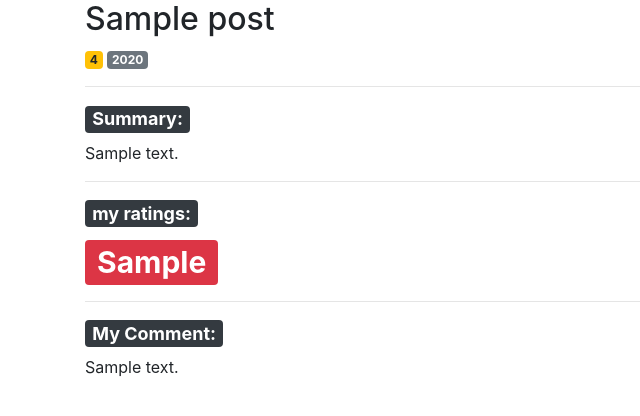
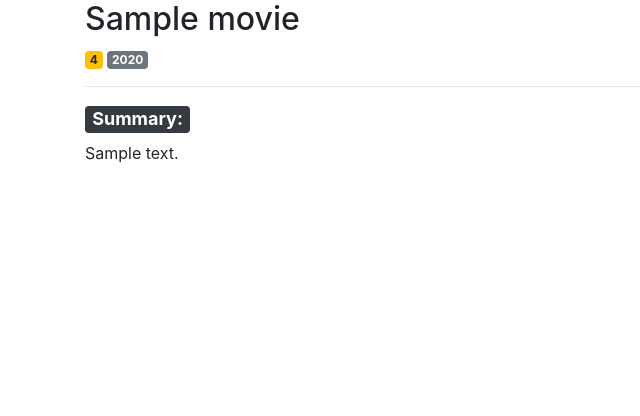
Before and after one commit to luowei2018/Movie-Recommender-Database-System, a Flask app: template templates/movie.html in a window 1280 px wide. Shown: the part 56-472 px from the top of the page, without its empty margins (0-640 px from the left). Run offline with Flask 2, Linux system fonts and the light colour scheme; the template is opened without the code that fills it: most values are stand-ins (such as "Sample title", 1, 10 or a date in 2020); some libraries are stand-ins or nearby versions.

Commit message:
update app.py

```diff
--- a/app.py
+++ b/app.py
@@ -27,9 +27,9 @@ def get_post(post_id):
         abort(404)
     return post
 
-def get_movies(Movie_id):
+def get_movies(Moviepost_id):
     conn = get_db_connection()
-    post = conn.execute('SELECT * from Movies WHERE Movie_id = ?', (Movie_id,)).fetchall()
+    post = conn.execute('SELECT * from Movies WHERE Movie_id = ?', (Moviepost_id,)).fetchone()
     conn.close()
     if post is None:
         abort(404)
@@ -60,10 +60,10 @@ def post(post_id):
     post = get_post(post_id)
     return render_template('post.html', post=post)
 
-@app.route('/movies/<int:Movie_id>')
-def movies(Movie_id):
-    post = get_movies(Movie_id)
-    return render_template('movie.html', post=post)
+@app.route('/movies/<int:Moviepost_id>')
+def movies(Moviepost_id):
+    movie = get_movies(Moviepost_id)
+    return render_template('movie.html', movie=movie)
 
 @app.route('/<int:id>/edit', methods=('GET', 'POST'))
 def edit(id):
--- a/templates/movie.html
+++ b/templates/movie.html
@@ -1,16 +1,10 @@
 {% extends 'base.html' %}
 
 {% block content %}
-    <h2>{% block title %} {{ post['Movie_Name'] }} {% endblock %}</h2>
-    <span class="badge badge-warning">{{ post['Rating'] }}</span>
-    <span class="badge badge-secondary">{{ post['ReleaseYear'] }}</span>
+    <h2>{% block title %} {{ movie['Movie_Name'] }} {% endblock %}</h2>
+    <span class="badge badge-warning">{{ movie['Rating'] }}</span>
+    <span class="badge badge-secondary">{{ movie['ReleaseYear'] }}</span>
     <hr>
     <h4><span class="badge badge-dark">Summary: </span></h4>
-    <p>{{ post['summary'] }}</p>
-    <hr>
-    <h4><span class="badge badge-dark">my ratings:</span></h4>
-    <h1><span class="badge badge-danger">{{ post['myRatings'] }}</span></h1>
-    <hr>
-    <h4><span class="badge badge-dark">My Comment: </span></h4>
-    <p>{{ post['myComment'] }}</p>
+    <p>{{ movie['summary'] }}</p>
 {% endblock %}
--- a/templates/search.html
+++ b/templates/search.html
@@ -41,12 +41,13 @@
     <hr>
 
    {% for movie in movies %}
-        <a href="#">
+        <a href="{{ url_for('movies', Moviepost_id=movie['Movie_id']) }}">
             <h2>{{ movie['Movie_Name'] }}</h2>
         </a>
         <span class="badge badge-primary">{{ movie['rating'] }}</span>
             <span class="badge badge-warning">{{movie['Stars']}}</span>
             <span class="badge badge-dark">{{movie['ReleaseYear']}}</span>
+            <span class="badge badge-dark">{{movie['Movie_id']}}</span>
         <form action="{{ url_for('addToFavorite', Movie_id=movie['Movie_id']) }}" method="POST">
           <div class = "form-group">
             <input type="submit" value="Add to my favorite movies"
```
Also changed, not shown: database.db, 1 other file.
